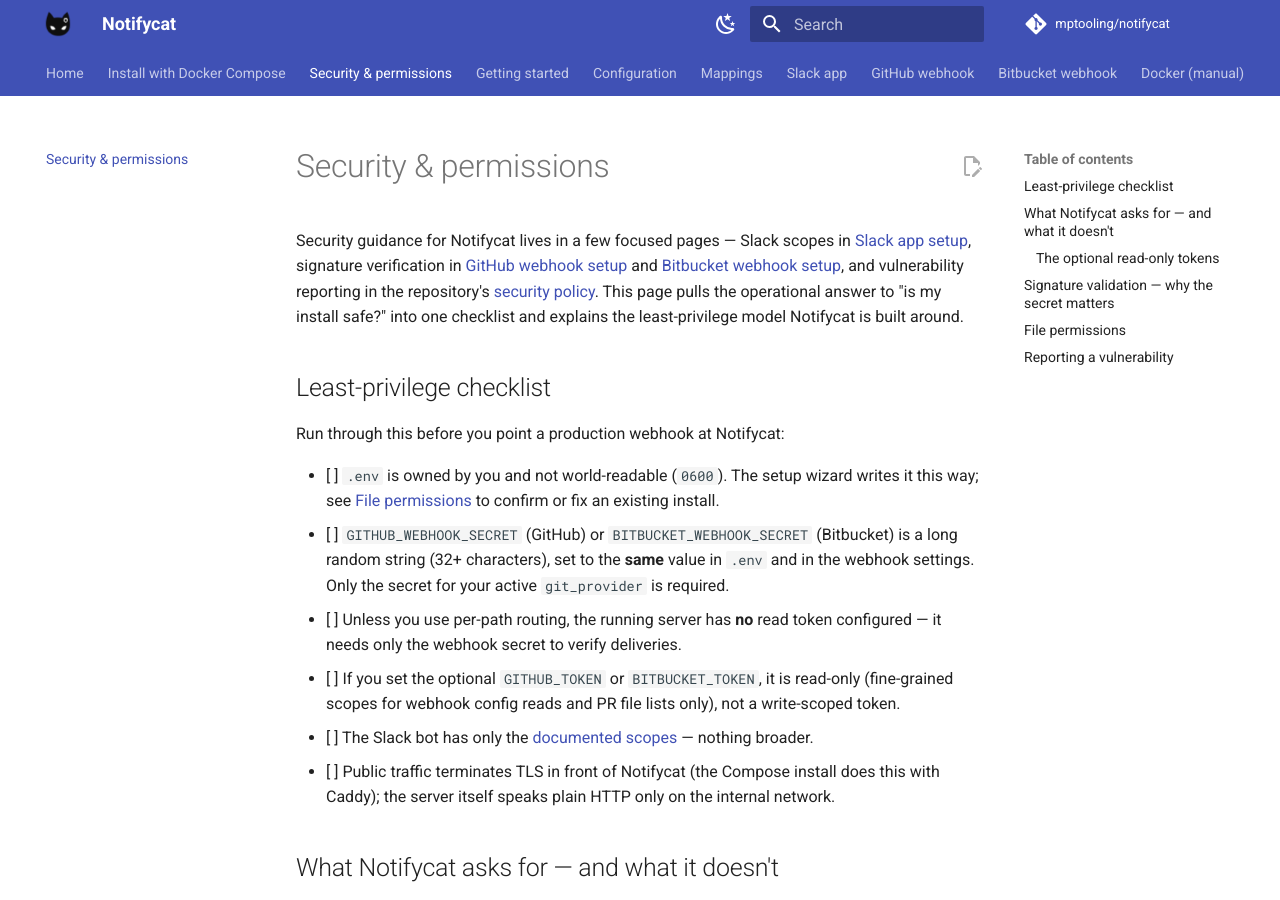
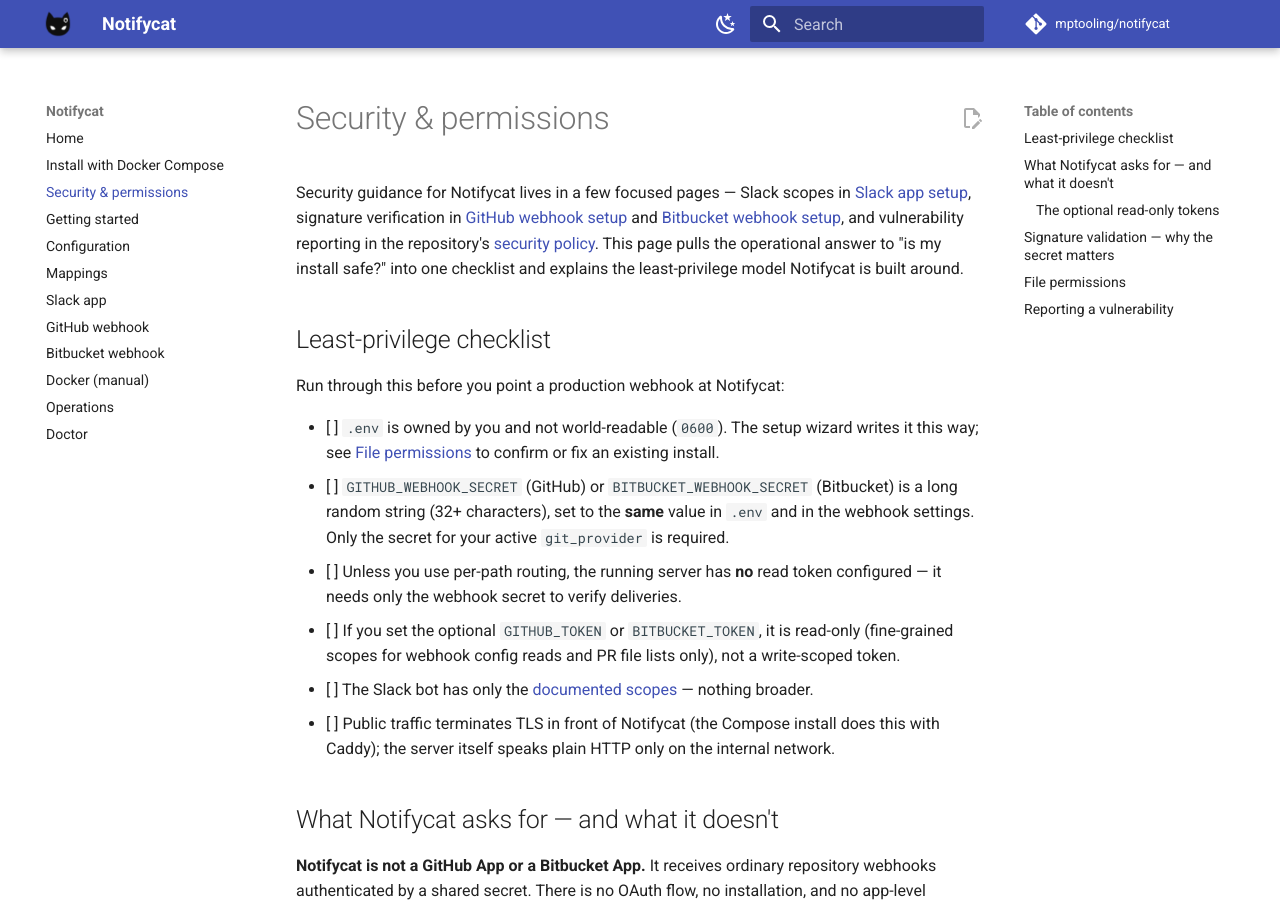
Before and after one commit to mptooling/notifycat, an MkDocs documentation site: the page built from docs/security.md, in a window 1280 px wide and 900 px high. Built offline with MkDocs 1.6.1 and Material for MkDocs 9.7.7, drawn with Linux system fonts in a browser that asks for light colours; comment, search, counter and statistics services are not loaded.

Commit message:
docs: public doc menu on the left side

```diff
--- a/docs/security.md
+++ b/docs/security.md
@@ -34,7 +34,7 @@ By default neither `GITHUB_TOKEN` nor `BITBUCKET_TOKEN` is used by the server. T
 
 The one runtime use for either token is **[per-path routing](mappings.md#per-path-routing-monorepos)**: when a repo's mapping has a `paths:` block, the server reads each PR's changed files to pick the path channel. Without a token, path rules are inert and PRs route to the repo tier.
 
-For GitHub: a fine-grained token with **Webhooks: Read** is enough for validation; add **Pull requests: Read** for per-path routing. See [GitHub webhook setup](github-webhook.md#security-notes) for details. For Bitbucket: an access token with `repository` + `pullrequest` + `webhook` scopes covers both uses; a scoped Atlassian API token with the equivalent `read:*:bitbucket` scopes works too. See [Bitbucket webhook setup](bitbucket-webhook.md#access-token--scopes) for the full options including the Free-plan Basic-auth path.
+For GitHub: a fine-grained token with **Webhooks: Read** is enough for validation; add **Pull requests: Read** for per-path routing. See [GitHub webhook setup](github-webhook.md#security-notes) for details. For Bitbucket: an access token with `repository` + `pullrequest` + `webhook` scopes covers both uses; a scoped Atlassian API token with the equivalent `read:*:bitbucket` scopes works too. See [Bitbucket webhook setup](bitbucket-webhook.md#access-token-scopes) for the full options including the Free-plan Basic-auth path.
 
 <a id="signature-validation"></a>
 
--- a/mkdocs.yml
+++ b/mkdocs.yml
@@ -12,7 +12,6 @@ theme:
   features:
     - navigation.instant
     - navigation.tracking
-    - navigation.tabs
     - navigation.sections
     - navigation.top
     - content.code.copy
```
Also changed, not shown: 1 other file.
